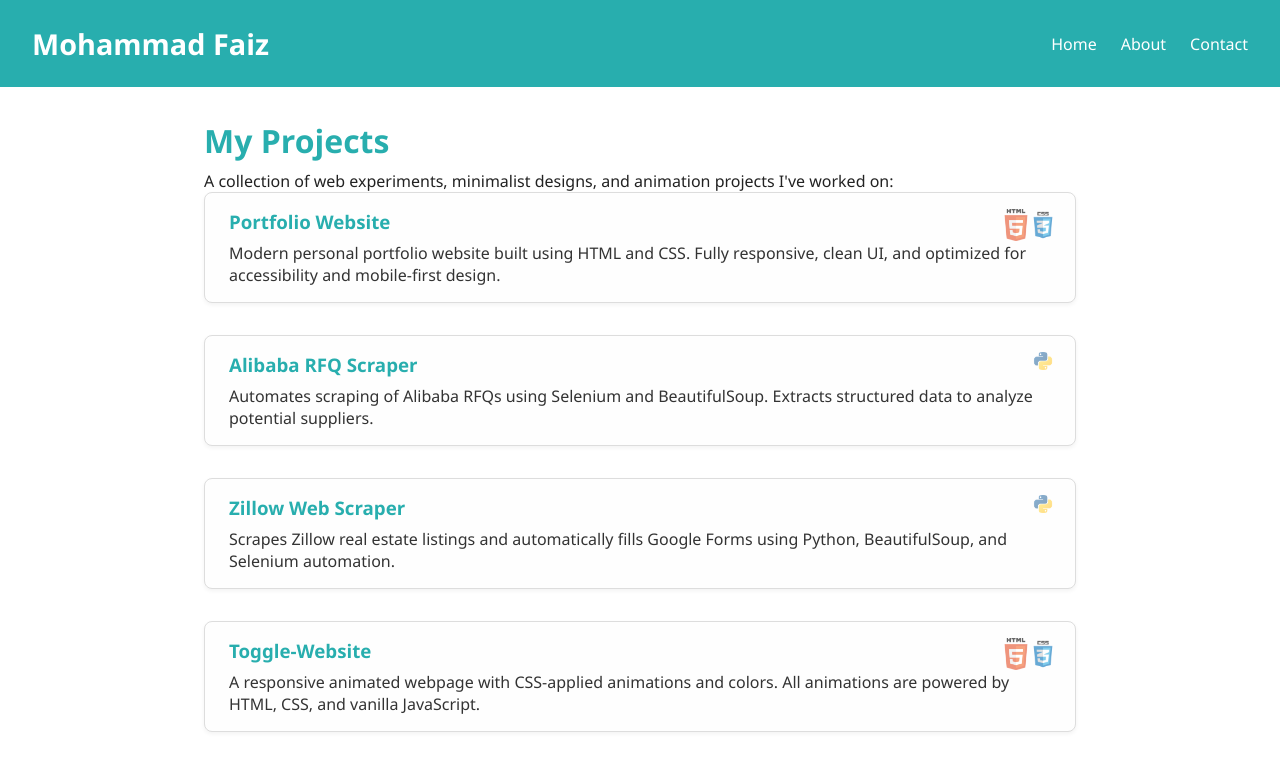
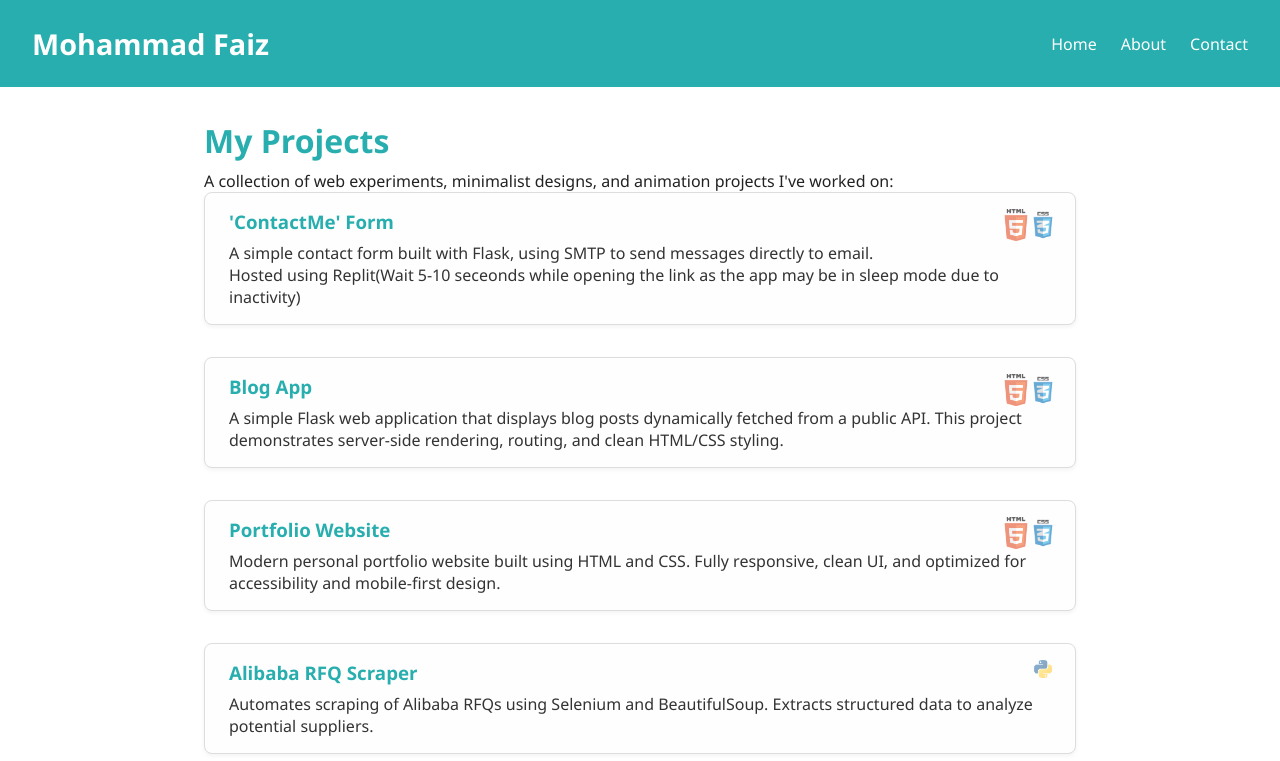
Before and after one commit to Mohammad-Faiz-Dev/Portfolio-Website, a plain HTML site: page buttons/projects.html in a window 1280 px wide. Shown: the top 761 px of the page. Drawn offline with Linux system fonts and the light colour scheme.

Commit message:
Update projects.html

```diff
--- a/buttons/projects.html
+++ b/buttons/projects.html
@@ -26,6 +26,27 @@
             <p>A collection of web experiments, minimalist designs, and animation projects I've worked on:</p>
 
             <div class="project-list">
+
+                <!-- 'ContactMe' Form -->
+                  <a href="https://github.com/Mohammad-Faiz-Dev/ContactMe" target="_blank" class="project-link">
+                    <div class="project html css">
+                        <h3>'ContactMe' Form</h3>
+                        <img src="img/HTML_logo.png" alt="HTML Logo" class="html-logo">
+                        <img src="img/CSS_logo.png" alt="CSS Logo" class="css-logo">
+                        <p>A simple contact form built with Flask, using SMTP to send messages directly to email.<br>
+                        Hosted using Replit(Wait 5-10 seceonds while opening the link as the app may be in sleep mode due to inactivity)</p>
+                    </div>
+                </a>
+
+                <!-- Blogapp -->
+                  <a href="https://github.com/Mohammad-Faiz-Dev/Blog-app" target="_blank" class="project-link">
+                    <div class="project html css">
+                        <h3>Blog App</h3>
+                        <img src="img/HTML_logo.png" alt="HTML Logo" class="html-logo">
+                        <img src="img/CSS_logo.png" alt="CSS Logo" class="css-logo">
+                        <p>A simple Flask web application that displays blog posts dynamically fetched from a public API. This project demonstrates server-side rendering, routing, and clean HTML/CSS styling.</p>
+                    </div>
+                </a>
 
                 <!-- Portfolio Website -->
                 <a href="https://github.com/Mohammad-Faiz-Dev/Portfolio-Website" target="_blank" class="project-link">
```
